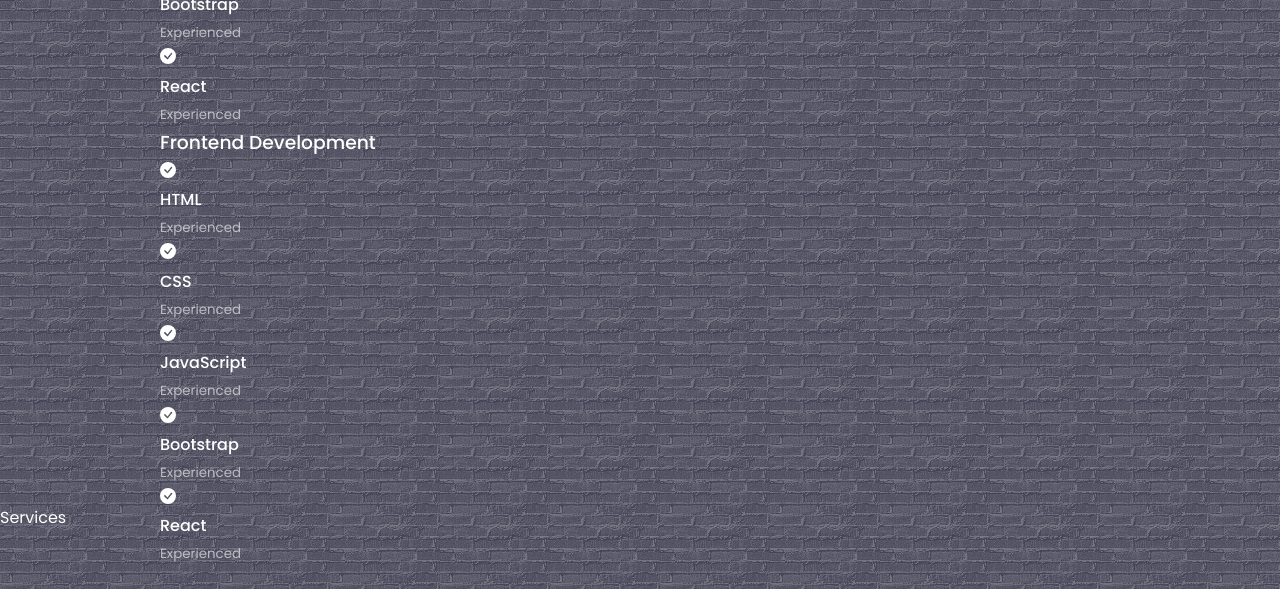
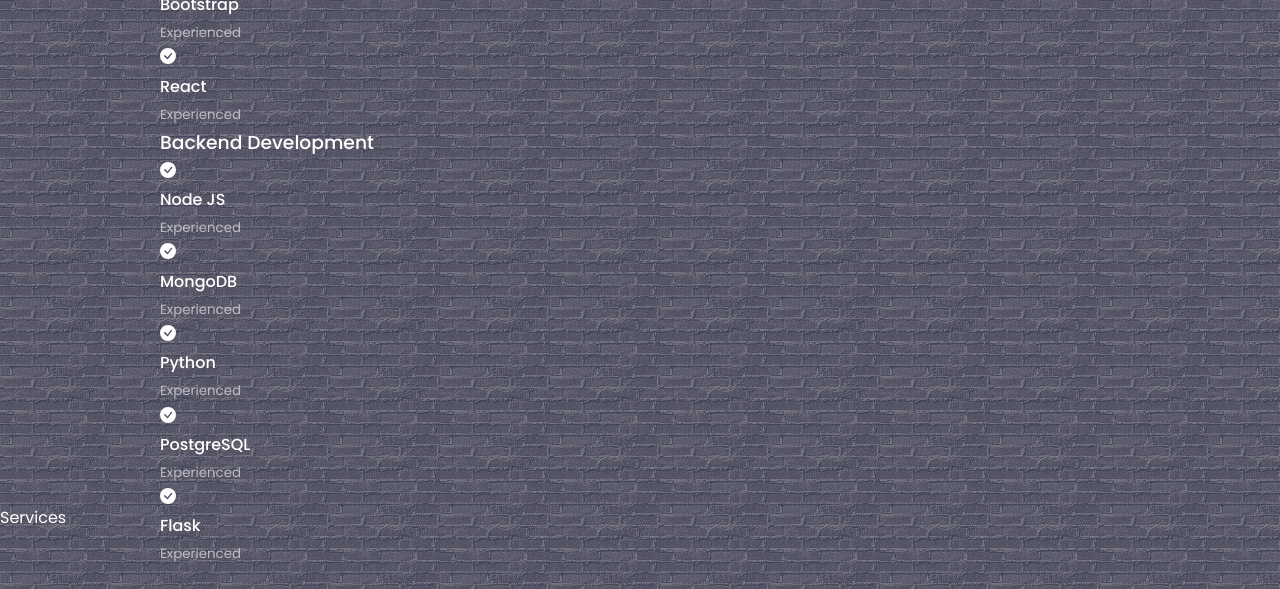
Before and after one commit to dinevtomislav/Portfolio, a React (Create React App) app in the folder react-portfolio-website/: page / in a window 1280 px wide. Shown: the part 2280-2869 px from the top of the page. Built offline with nearby package versions, Linux system fonts and the light colour scheme.

Commit message:
backend section for experience

```diff
--- a/react-portfolio-website/src/components/experience/Experience.jsx
+++ b/react-portfolio-website/src/components/experience/Experience.jsx
@@ -40,31 +40,31 @@
         </div>
         </div>
         <div className='experinece__backend'>
-        <h3>Frontend Development</h3>
+        <h3>Backend Development</h3>
         <div className='experience__content'>
         <article className='experience__details'>
         <BsCheckCircleFill />
-        <h4>HTML</h4>
+        <h4>Node JS</h4>
         <small className='text-light'>Experienced</small>
         </article>
         <article className='experience__details'>
         <BsCheckCircleFill />
-        <h4>CSS</h4>
+        <h4>MongoDB</h4>
         <small className='text-light'>Experienced</small>
         </article>
         <article className='experience__details'>
         <BsCheckCircleFill />
-        <h4>JavaScript</h4>
+        <h4>Python</h4>
         <small className='text-light'>Experienced</small>
         </article>
         <article className='experience__details'>
         <BsCheckCircleFill />
-        <h4>Bootstrap</h4>
+        <h4>PostgreSQL</h4>
         <small className='text-light'>Experienced</small>
         </article>
         <article className='experience__details'>
         <BsCheckCircleFill />
-        <h4>React</h4>
+        <h4>Flask</h4>
         <small className='text-light'>Experienced</small>
         </article>
         </div>
```
